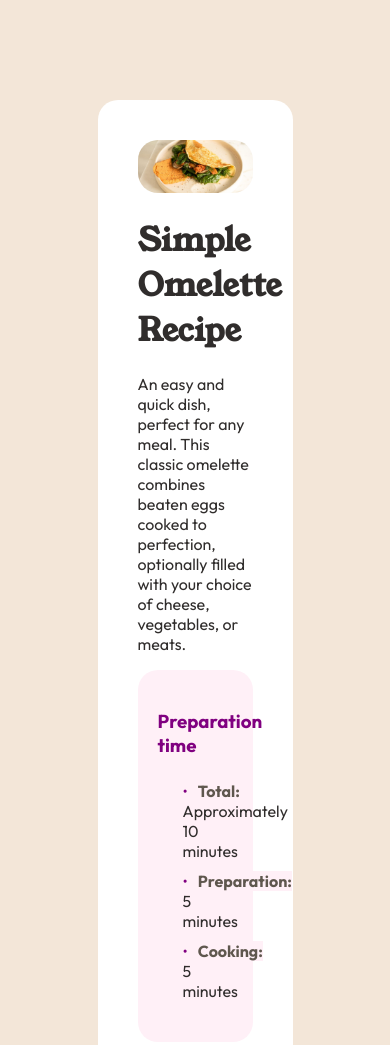
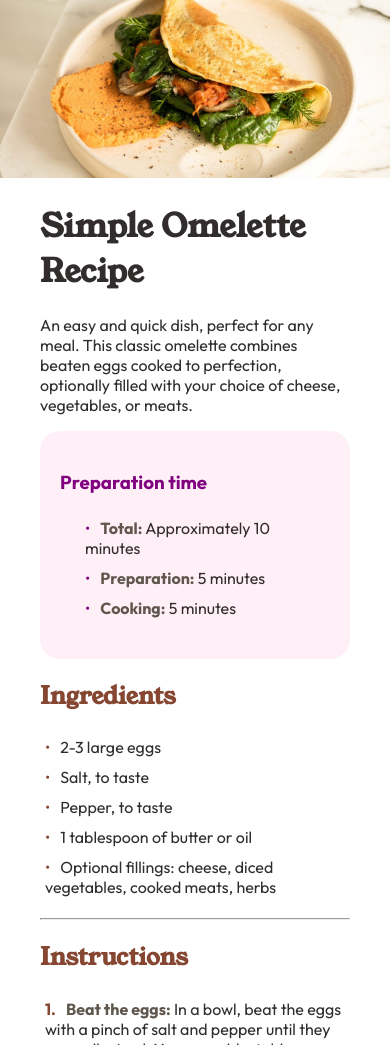
Before and after one commit to gmattosoff/recipe_page, a plain HTML site: page index.html in a window 390 px wide. Shown: the top 1045 px of the page. Drawn offline with Linux system fonts and the light colour scheme.

Commit message:
Add files via upload

```diff
--- a/index.html
+++ b/index.html
@@ -13,6 +13,7 @@
 </head>
 <body>
   <img src="assets/images/image-omelette.jpeg" alt="">
+  <div id="text">
     <h1>Simple Omelette Recipe</h1>
 
 
@@ -95,6 +96,7 @@
     </div>
 
   </div>
+  </div>
 
 </body>
 </html>
--- a/style.css
+++ b/style.css
@@ -118,3 +118,24 @@ ul li::before {
 #nutrition b {
     color: hsl(14, 45%, 36%);
 }
+
+@media screen and (max-width: 800px) {
+    body {
+        padding: 0;
+        border-radius: 0;
+        width: 100%;
+        height: 100%;
+        margin: 0;
+    }
+
+    #text {
+        padding: 0 40px 40px;
+    }
+
+    img {
+        border-radius: 0;
+        width: 100%;
+        height: 100%;
+        object-fit: cover;
+    }
+}
```
Lines whose indentation alone changed are shown as unchanged.
